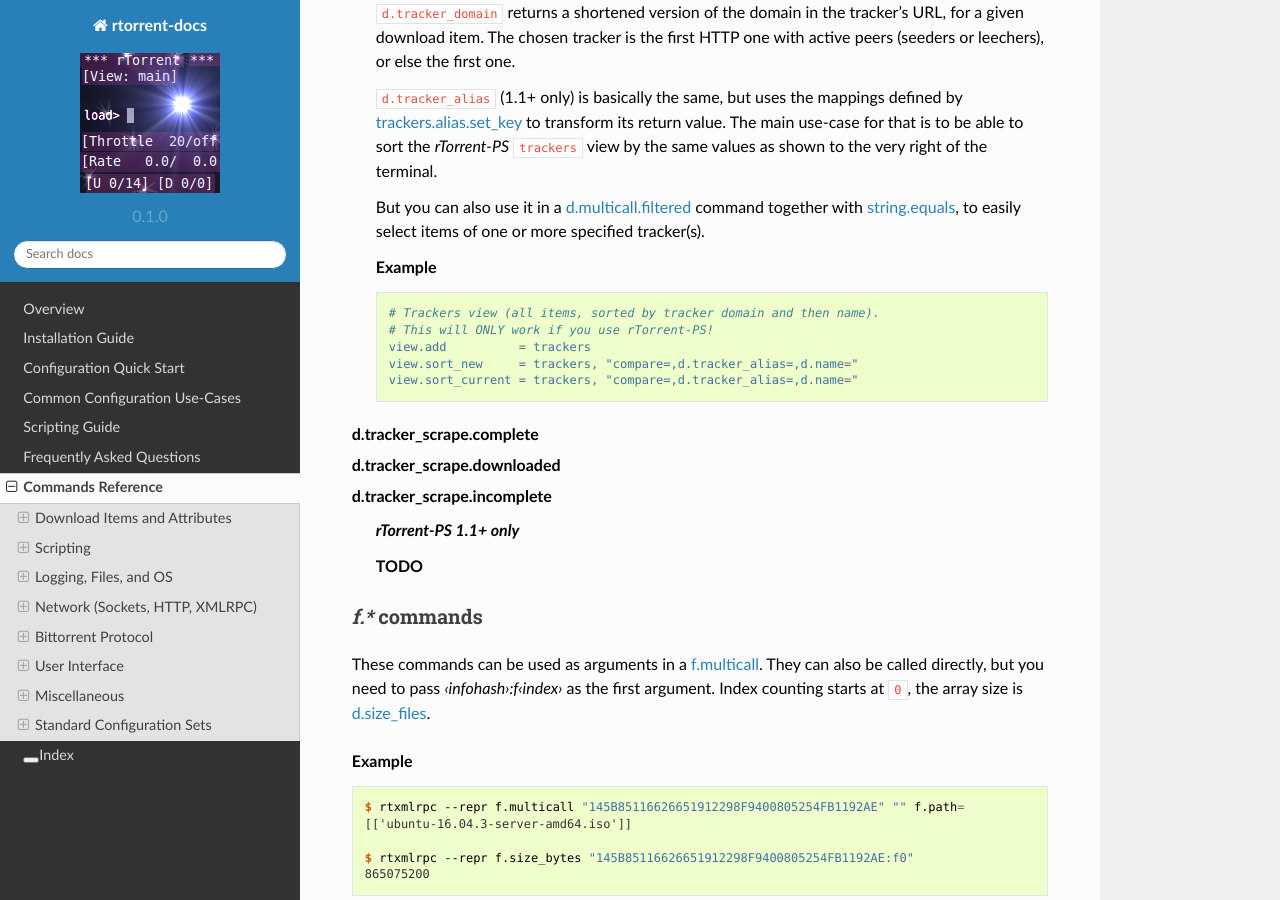
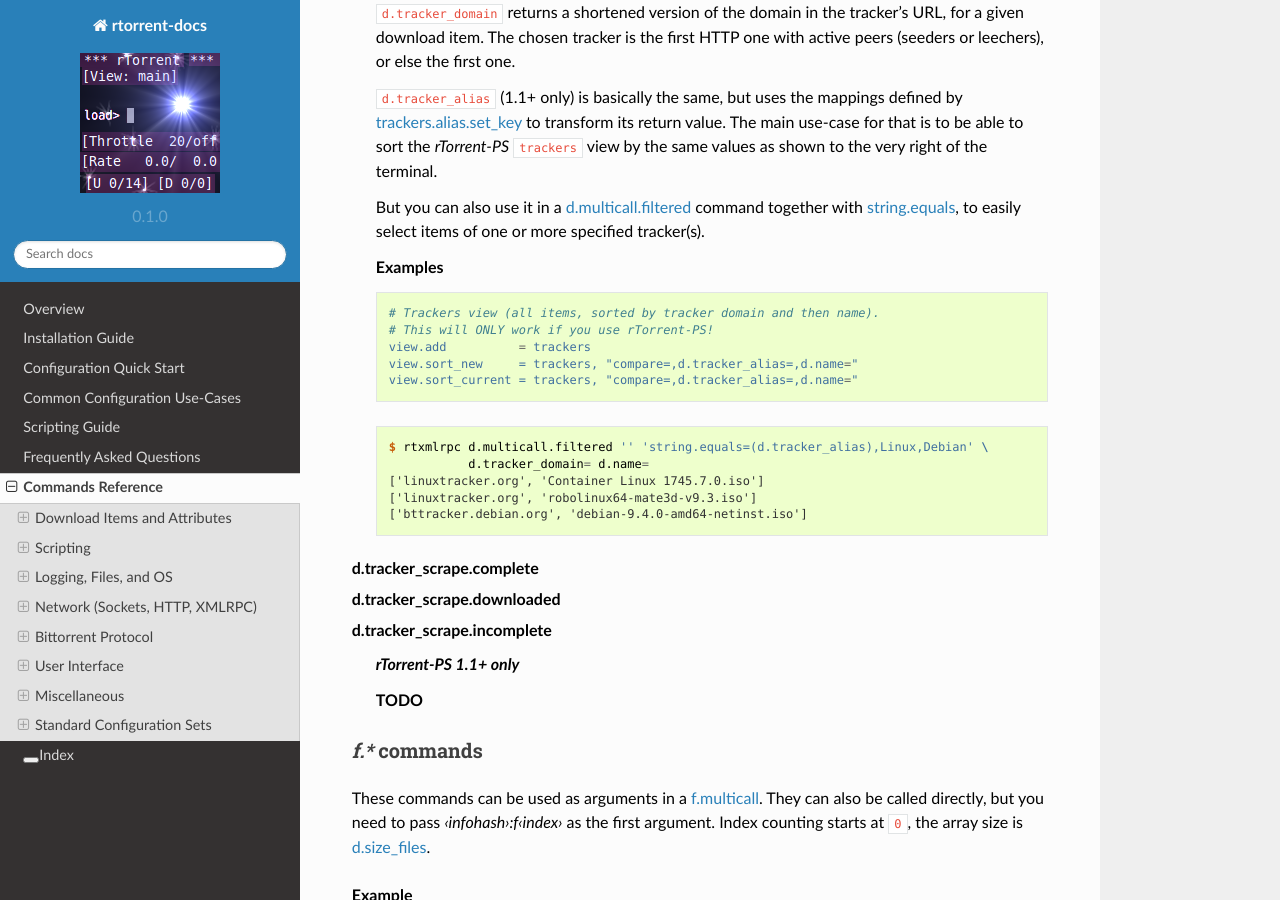
Before and after one commit to rtorrent-community/rtorrent-docs, a Sphinx documentation site: the page built from docs/cmd-ref.rst, in a window 1280 px wide and 900 px high, scrolled down 18638 px. Built offline with Sphinx 7.4.7 and the Read the Docs theme 2.0.0, drawn with Linux system fonts in a browser that asks for light colours.

Commit message:
example for d.multicall.filtered + string.equals + d.tracker_alias

```diff
--- a/docs/include-cmd-items.rst
+++ b/docs/include-cmd-items.rst
@@ -949,7 +949,7 @@ When called within configuration methods or in a ``Ctrl-X`` prompt, the target i
         But you can also use it in a :term:`d.multicall.filtered` command together with :term:`string.equals`,
         to easily select items of one or more specified tracker(s).
 
-        .. rubric:: Example
+        .. rubric:: Examples
 
         .. code-block:: ini
 
@@ -958,6 +958,14 @@ When called within configuration methods or in a ``Ctrl-X`` prompt, the target i
             view.add          = trackers
             view.sort_new     = trackers, "compare=,d.tracker_alias=,d.name="
             view.sort_current = trackers, "compare=,d.tracker_alias=,d.name="
+
+        .. code-block:: console
+
+            $ rtxmlrpc d.multicall.filtered '' 'string.equals=(d.tracker_alias),Linux,Debian' \
+                       d.tracker_domain= d.name=
+            ['linuxtracker.org', 'Container Linux 1745.7.0.iso']
+            ['linuxtracker.org', 'robolinux64-mate3d-v9.3.iso']
+            ['bttracker.debian.org', 'debian-9.4.0-amd64-netinst.iso']
 
 
     d.tracker_scrape.complete
```
